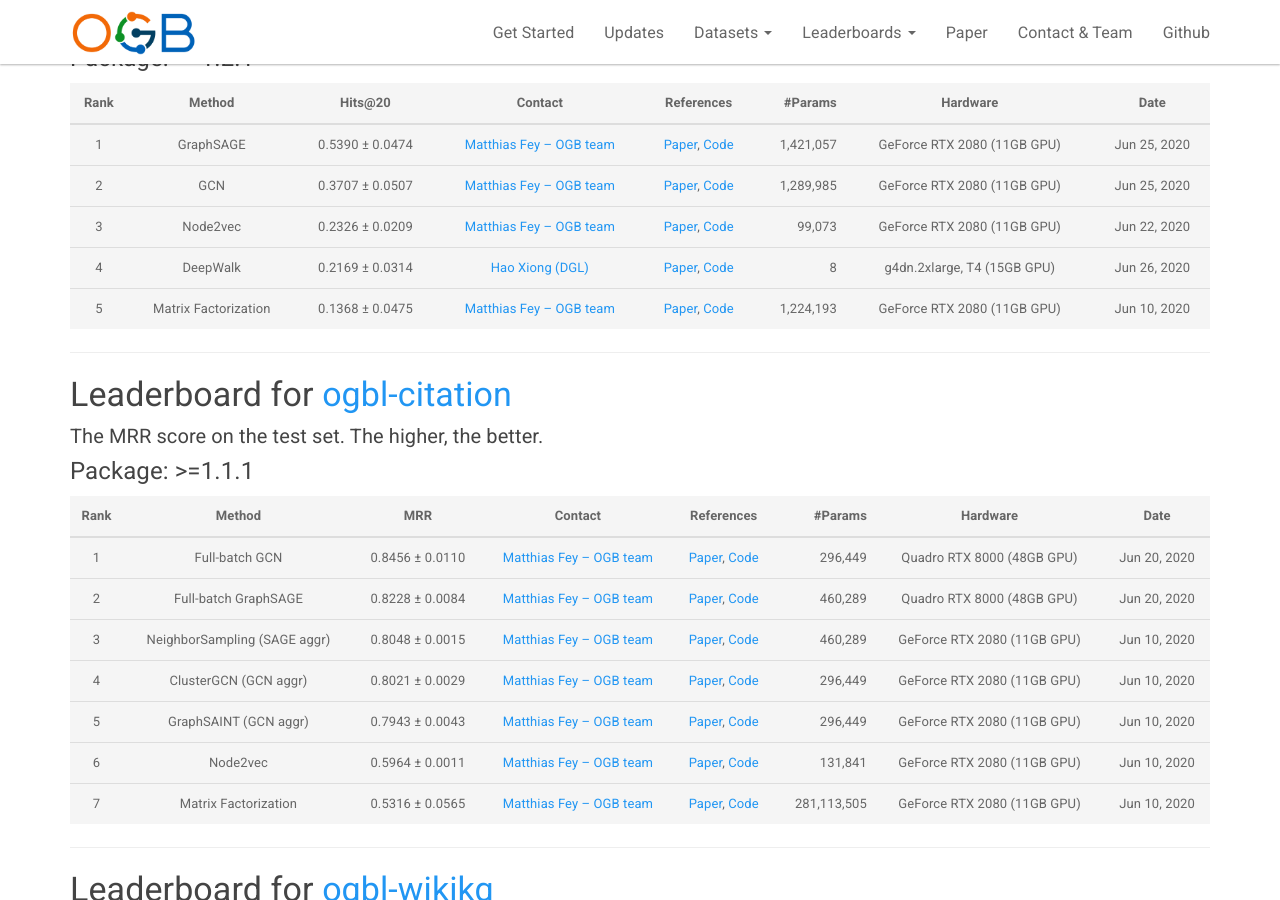
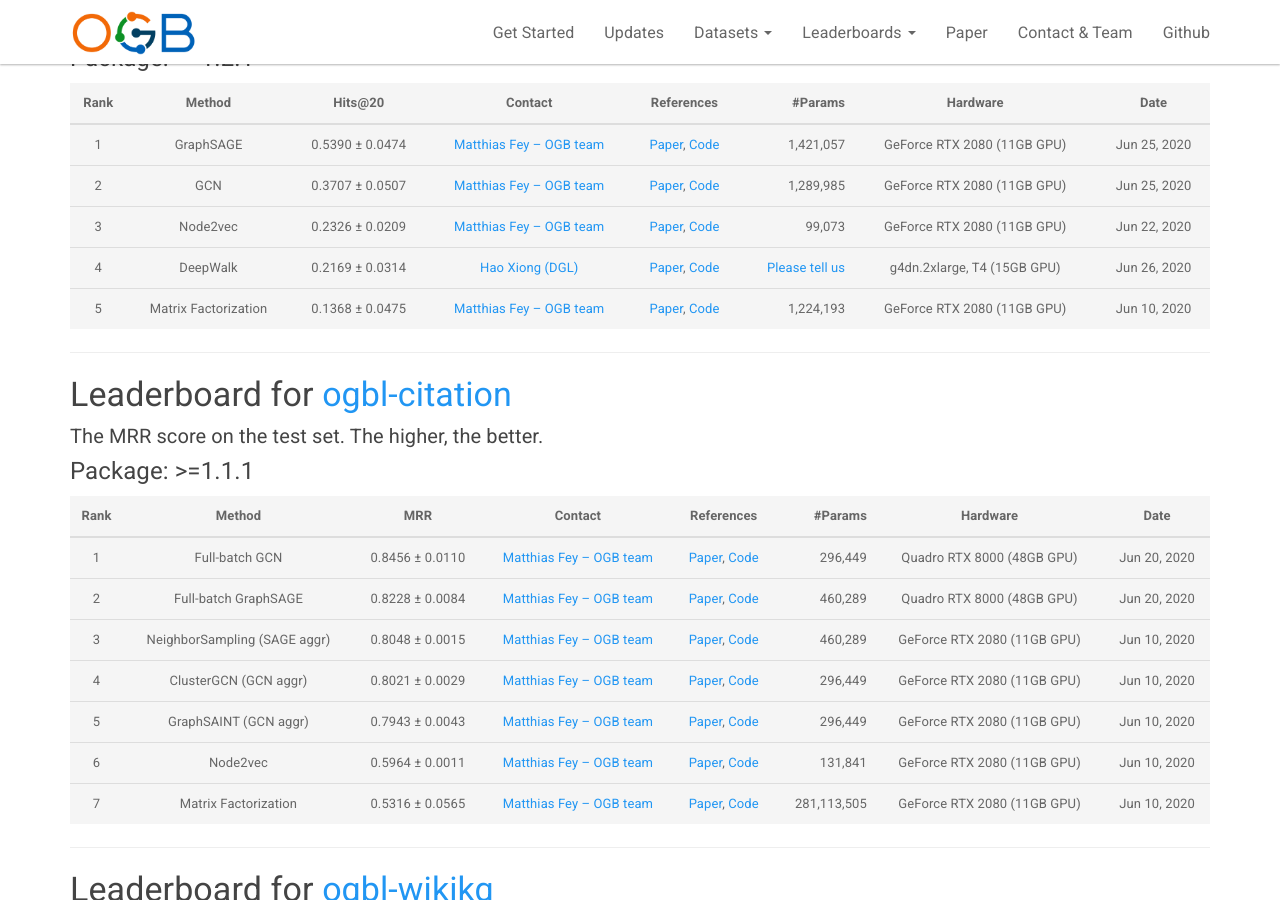
Before and after one commit to snap-stanford/ogb-web, a Jekyll site: the page built from _docs/leaderboard/leader_linkprop.md, in a window 1280 px wide and 900 px high, scrolled down 1307 px. Built offline with Jekyll 4.4.1, drawn with Linux system fonts in a browser that asks for light colours.

Commit message:
updateleaderboard

```diff
--- a/_docs/leaderboard/leader_linkprop.md
+++ b/_docs/leaderboard/leader_linkprop.md
@@ -68,7 +68,7 @@ The **bold** method name indicates that the implementation is **official** (by t
 |  1  |  GraphSAGE  | 0.5390 ± 0.0474   | [Matthias Fey -- OGB team](mailto:matthias.fey@tu-dortmund.de) | [Paper](https://arxiv.org/abs/1706.02216), [Code](https://github.com/snap-stanford/ogb/tree/master/examples/linkproppred/ddi) | 1,421,057 | GeForce RTX 2080 (11GB GPU) | Jun 25, 2020 |
 |  2  |  GCN  | 0.3707 ± 0.0507   | [Matthias Fey -- OGB team](mailto:matthias.fey@tu-dortmund.de) | [Paper](https://arxiv.org/abs/1609.02907), [Code](https://github.com/snap-stanford/ogb/tree/master/examples/linkproppred/ddi) | 1,289,985 | GeForce RTX 2080 (11GB GPU) | Jun 25, 2020 |
 |  3  |  Node2vec  | 0.2326 ± 0.0209   | [Matthias Fey -- OGB team](mailto:matthias.fey@tu-dortmund.de) | [Paper](https://arxiv.org/abs/1607.00653), [Code](https://github.com/snap-stanford/ogb/tree/master/examples/linkproppred/ddi) | 99,073 | GeForce RTX 2080 (11GB GPU) | Jun 22, 2020 |
-|  4  |  DeepWalk  | 0.2169 ± 0.0314   | [Hao Xiong (DGL)](mailto:taxuexh@sjtu.edu.cn) | [Paper](https://arxiv.org/pdf/1403.6652.pdf), [Code](https://github.com/ShawXh/dgl/tree/ogb-deepwalk/examples/pytorch/ogb/deepwalk) | 8 | g4dn.2xlarge, T4 (15GB GPU) | Jun 26, 2020 |
+|  4  |  DeepWalk  | 0.2169 ± 0.0314   | [Hao Xiong (DGL)](mailto:taxuexh@sjtu.edu.cn) | [Paper](https://arxiv.org/pdf/1403.6652.pdf), [Code](https://github.com/ShawXh/dgl/tree/ogb-deepwalk/examples/pytorch/ogb/deepwalk) | [Please tell us](mailto:ogb@cs.stanford.edu) | g4dn.2xlarge, T4 (15GB GPU) | Jun 26, 2020 |
 |  5  |  Matrix Factorization  | 0.1368 ± 0.0475   | [Matthias Fey -- OGB team](mailto:matthias.fey@tu-dortmund.de) | [Paper](https://arxiv.org/abs/2005.00687), [Code](https://github.com/snap-stanford/ogb/tree/master/examples/linkproppred/ddi) | 1,224,193 | GeForce RTX 2080 (11GB GPU) | Jun 10, 2020 |
 
 
```
